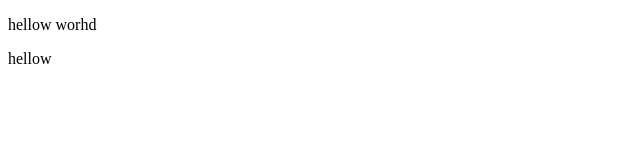
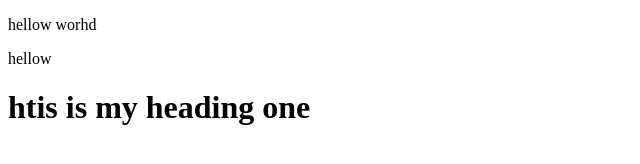
Before and after one commit to ahmaddabeer/apnacollege-demo, a plain HTML site: page index.html in a window 1280 px wide. Shown: the whole page, without its empty margins (0-640 px from the left). Drawn offline with Linux system fonts and the light colour scheme.

Commit message:
new heading

```diff
--- a/index.html
+++ b/index.html
@@ -9,5 +9,6 @@
 <body>
     <p>hellow worhd</p>
     <p>hellow</p>
+    <h1>htis is my heading one</h1>
 </body>
 </html>
```
